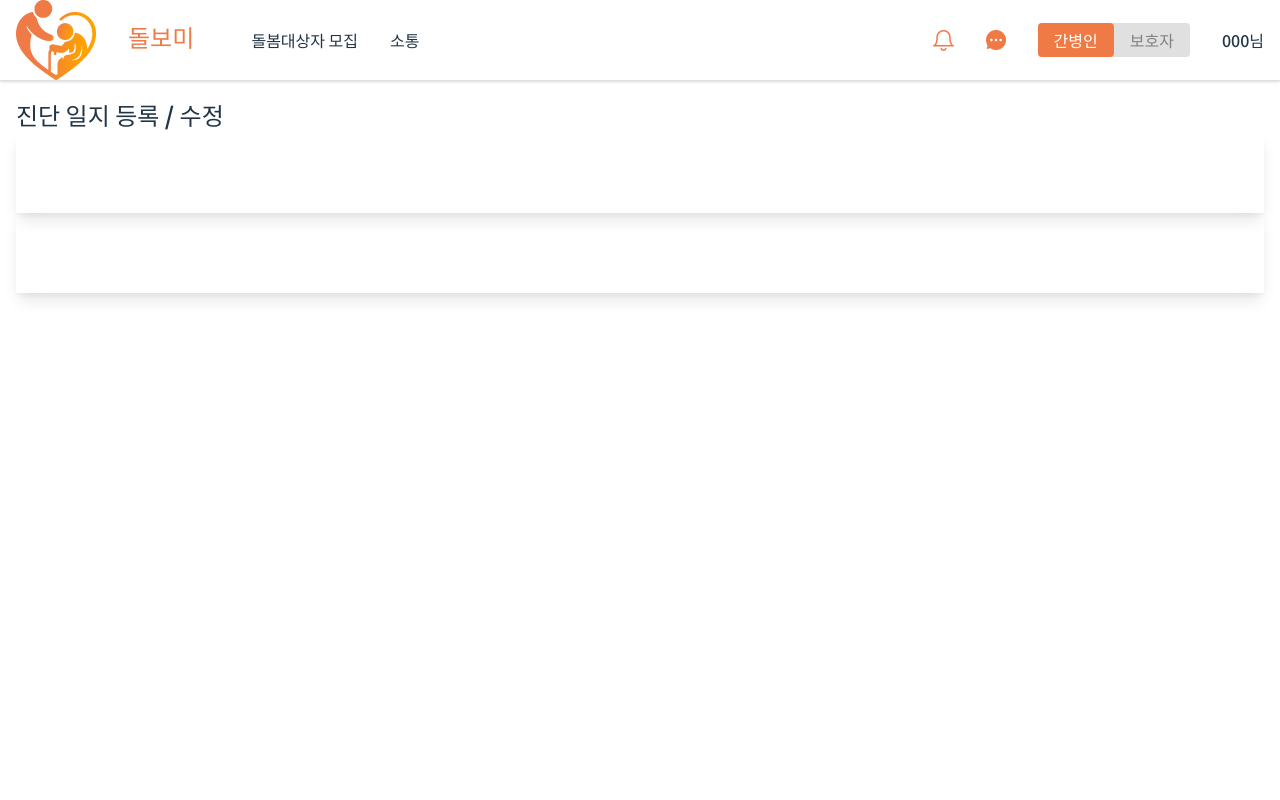
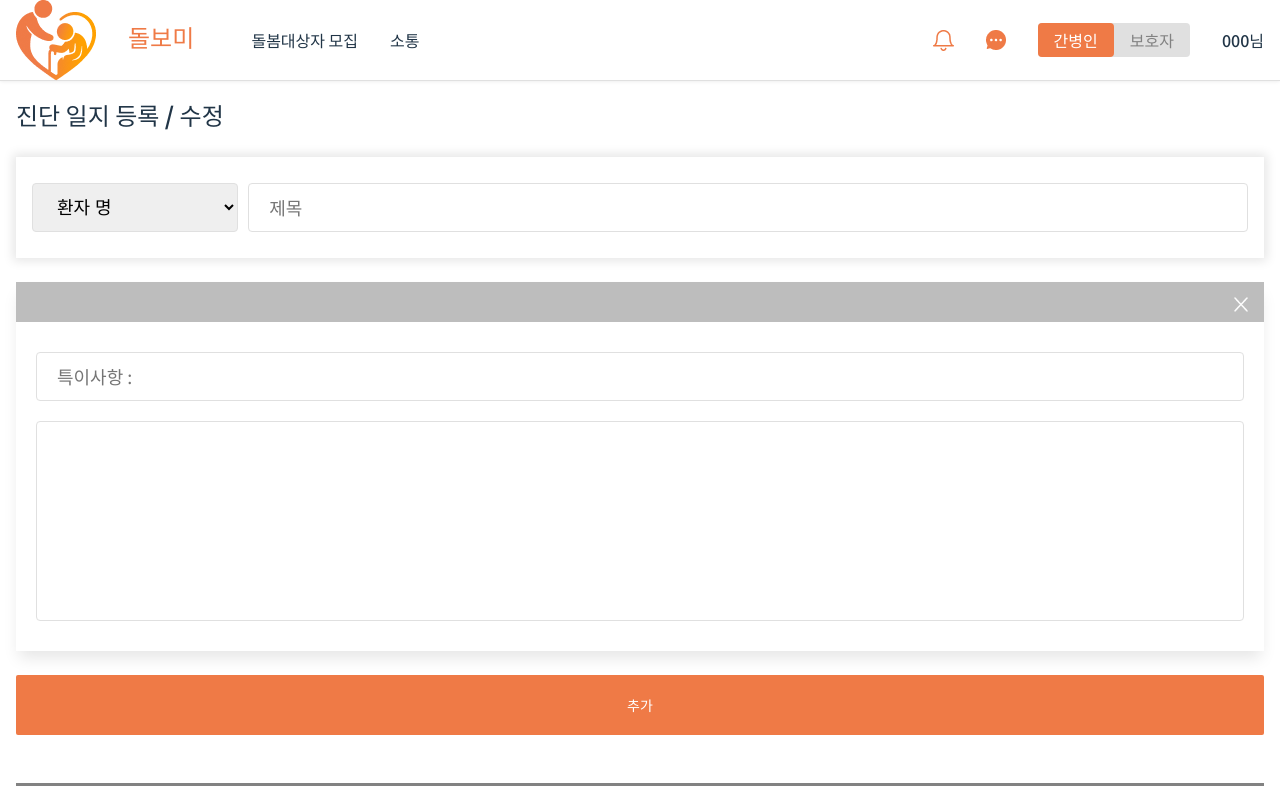
Before and after one commit to leezi0916/dolbomi, a React (Vite) app in the folder front/: page /reportform in a window 1280 px wide. Shown: the top 800 px of the page. Built offline with nearby package versions, Linux system fonts and the light colour scheme; no server answers.

Commit message:
chore : 진단일지폼 수정중

```diff
--- a/front/src/pages/CommunityBoard.jsx
+++ b/front/src/pages/CommunityBoard.jsx
@@ -3,7 +3,18 @@ import { Link } from 'react-router-dom';
 import { commuService } from '../api/community';
 import { toast } from 'react-toastify';
 import { ClipLoader } from 'react-spinners';
-import styled from 'styled-components';
+import {
+  BoardItem,
+  BoardItemTop,
+  BoardMenu,
+  BoardTop,
+  BorderDiv,
+  Button,
+  CommuBoard,
+  Input,
+  Left,
+  Right,
+} from '../styles/common/Board';
 
 const CommunityBoard = () => {
   const [error, setError] = useState(null);
@@ -43,13 +54,13 @@ const CommunityBoard = () => {
 
   return (
     <CommuBoard>
-      <BoardMunu>
+      <BoardMenu>
         <Link to="/CommunityBoard">자유게시판</Link>
         <div>공지사항</div>
         <div>1:1문의사항</div>
         {/* <Link to="/NoticeBoard">공지사항</Link>
         <Link to="/QuestionBoard">1:1문의사항</Link> */}
-      </BoardMunu>
+      </BoardMenu>
       <BoardTop>
         <Left>총 {communityList.length}건</Left>
         <Right>
@@ -79,71 +90,4 @@ const CommunityBoard = () => {
   );
 };
 
-const CommuBoard = styled.div`
-  width: 100%;
-  > div {
-    display: flex;
-    justify-content: center;
-  }
-`;
-const BoardMunu = styled.div`
-  width: 100%;
-  display: flex;
-  gap: 100px;
-  padding: 10px;
-  border-bottom: 1px solid black;
-`;
-const BoardTop = styled.div`
-  width: 100%;
-  display: flex;
-  padding-top: 5px;
-  padding-bottom: 5px;
-  border-bottom: 1px solid black;
-`;
-const Input = styled.input`
-  border: 1px solid ${({ theme }) => theme.colors.gray[5]};
-  border-radius: 4px;
-`;
-const Button = styled.button`
-  background-color: ${({ theme }) => theme.colors.secondary};
-  color: ${({ theme }) => theme.colors.white};
-`;
-
-const Left = styled.div`
-  align-self: center;
-  flex: 1;
-`;
-const Right = styled.div`
-  display: flex;
-  justify-content: flex-end;
-  flex: 4;
-  padding-right: 10px;
-  gap: 6px;
-`;
-
-const BoardItemTop = styled.div`
-  width: 100%;
-  display: flex;
-  padding-top: 4px;
-  padding-bottom: 4px;
-  border-bottom: 1px solid ${({ theme }) => theme.colors.black1};
-  > div {
-    flex: 1;
-  }
-`;
-const BoardItem = styled.div`
-  width: 100%;
-  display: flex;
-  padding-top: 2px;
-  padding-bottom: 2px;
-  border-bottom: 1px solid ${({ theme }) => theme.colors.gray[5]};
-  > div {
-    flex: 1;
-  }
-`;
-const BorderDiv = styled.div`
-  width: 100%;
-  border-top: 1px solid ${({ theme }) => theme.colors.black1};
-`;
-
 export default CommunityBoard;
--- a/front/src/pages/Report.jsx
+++ b/front/src/pages/Report.jsx
@@ -1,11 +1,23 @@
 import React from 'react';
 import { Section } from '../styles/common/Container';
 import styled from 'styled-components';
+import {
+  BoardItem,
+  BoardItemTop,
+  BoardTop,
+  BorderDiv,
+  Button,
+  CommuBoard,
+  Input,
+  Left,
+  Right,
+} from '../styles/common/Board';
 
 const Report = () => {
   return (
     <Wrap>
       <MainTitle>돌봄 대상자 정보</MainTitle>
+      <br />
       <Container>
         <Title>돌봄 대상자 :</Title>
         <p>홍길동 / 600000 / 남</p>
@@ -21,8 +33,42 @@ const Report = () => {
         <SubTitle>특이사항:</SubTitle>
         <p>의사소통 어려움, 가족 인식 못함, 볼일 혼자 못봄</p>
       </Container>
-
-      {/* 진단 일지 목록 게시판 */}
+      <br />
+      <Board>
+        <BoardTop>
+          <ListTitle>진단 일지 목록</ListTitle>
+          <Right>
+            <Fillter value="">
+              <option value="">
+                <p>날짜 : 2025 / 06</p>
+              </option>
+            </Fillter>
+            <Fillter value="">
+              <option value="">
+                <p>작성자 : 백승환</p>
+              </option>
+            </Fillter>
+            <Button>글쓰기</Button>
+          </Right>
+        </BoardTop>
+        <BoardItemTop>
+          <div>No</div>
+          <div>제목</div>
+          <div>작성자</div>
+          <div>작성 일자</div>
+          <div>조회수</div>
+        </BoardItemTop>
+        {/* {reportList.map((report) => ( */}
+        <BoardItem key="">
+          <div>1</div>
+          <div>2</div>
+          <div>3</div>
+          <div>4</div>
+          <div>5</div>
+        </BoardItem>
+        {/* ))} */}
+        <BorderDiv></BorderDiv>
+      </Board>
     </Wrap>
   );
 };
@@ -53,4 +99,26 @@ const SubTitle = styled.p`
   font-weight: ${({ theme }) => theme.fontWeights.medium};
 `;
 
+const Board = styled.div`
+  width: 100%;
+  > div {
+    display: flex;
+    justify-content: space-between;
+  }
+`;
+
+const ListTitle = styled(Left)`
+  font-size: ${({ theme }) => theme.fontSizes.xl};
+  font-weight: ${({ theme }) => theme.fontWeights.bold};
+`;
+
+const Fillter = styled.select`
+  width: 160px;
+  border: 1px solid ${({ theme }) => theme.colors.gray[5]};
+  border-radius: 4px;
+  padding: 10px;
+  font-size: ${({ theme }) => theme.fontSizes.base};
+  color: ${({ theme }) => theme.colors.gray[3]};
+`;
+
 export default Report;
--- a/front/src/pages/ReportDetail.jsx
+++ b/front/src/pages/ReportDetail.jsx
@@ -17,7 +17,7 @@ const ReportDetail = () => {
           </Btn>
         </Buttons>
       </Head>
-
+      <br />
       <Container>
         <Title>1. 신체활동 수준:</Title>
         <p>( ) 거의 없음 ( ) 보통 ( ) 활발함</p>
@@ -44,14 +44,13 @@ const ReportDetail = () => {
         <Title>7. 특이사항:</Title>
         <SubTitle>오늘 아침 혈압이 다소 높음.</SubTitle>
       </Container>
-
-      {/* 진단 일지 목록 게시판 */}
     </Wrap>
   );
 };
 
 const Wrap = styled.div`
   padding: ${({ theme }) => theme.spacing[4]};
+  margin-top: 20px;
 `;
 
 const Head = styled.div`
--- a/front/src/pages/ReportForm.jsx
+++ b/front/src/pages/ReportForm.jsx
@@ -1,13 +1,51 @@
 import React from 'react';
 import styled from 'styled-components';
 import { Section } from '../styles/common/Container';
+import { ButtonText, SubmitButton } from '../styles/common/Button';
 
 const ReportForm = () => {
   return (
     <Wrap>
       <MainTitle>진단 일지 등록 / 수정</MainTitle>
-      <Container></Container>
-      <Container></Container>
+      <br />
+      <TopContainer>
+        <Top>
+          <Name>
+            <option>환자 명</option>
+          </Name>
+          <Input placeholder="제목" />
+        </Top>
+      </TopContainer>
+      <br />
+      <Container>
+        <Header>
+          <Contents>
+            <img src="Union.png" alt="" />
+          </Contents>
+        </Header>
+        <Body>
+          <Input placeholder="특이사항 : " />
+          <MainInput />
+        </Body>
+      </Container>
+      <br />
+      <AddBtn>
+        <ButtonText>추가</ButtonText>
+      </AddBtn>
+
+      <br />
+      <br />
+      <br />
+      <Line />
+      <br />
+      <Buttons>
+        <Btn>
+          <ButtonText>삭제</ButtonText>
+        </Btn>
+        <Btn>
+          <ButtonText>등록</ButtonText>
+        </Btn>
+      </Buttons>
     </Wrap>
   );
 };
@@ -15,27 +53,101 @@ const ReportForm = () => {
 const Wrap = styled.div`
   padding: ${({ theme }) => theme.spacing[4]};
 `;
+
 const MainTitle = styled.p`
   font-size: ${({ theme }) => theme.fontSizes['2xl']};
   font-weight: ${({ theme }) => theme.fontWeights.bold};
   display: flex;
 `;
-
-const Container = styled(Section)`
+const TopContainer = styled(Section)`
   box-shadow: ${({ theme }) => theme.shadows.lg};
   display: flex;
   flex-direction: column;
   align-items: flex-start;
+  padding: 0;
 `;
 
-const Title = styled.p`
-  font-size: ${({ theme }) => theme.fontSizes.xl};
-  font-weight: ${({ theme }) => theme.fontWeights.bold};
+const Container = styled(Section)`
+  box-shadow: 0 10px 15px -3px rgba(0, 0, 0, 0.1);
+  display: flex;
+  flex-direction: column;
+  align-items: flex-start;
+  padding: 0;
 `;
 
-const SubTitle = styled.p`
-  font-size: ${({ theme }) => theme.fontSizes.base};
-  font-weight: ${({ theme }) => theme.fontWeights.medium};
+const Top = styled.div`
+  display: flex;
+  width: 100%;
+  gap: 10px;
+  padding: 16px;
 `;
 
+const Input = styled.input`
+  border: 1px solid ${({ theme }) => theme.colors.gray[5]};
+  border-radius: 4px;
+  font-size: ${({ theme }) => theme.fontSizes.lg};
+  width: 100%;
+  padding: 10px 20px;
+  margin: 10px 0;
+`;
+
+const Name = styled.select`
+  width: 20%;
+  border: 1px solid ${({ theme }) => theme.colors.gray[5]};
+  border-radius: 4px;
+  padding: 10px 20px;
+  font-size: ${({ theme }) => theme.fontSizes.lg};
+  margin: 10px 0;
+`;
+
+const Header = styled.div`
+  display: flex;
+  justify-content: flex-end;
+  width: 100%;
+  background-color: ${({ theme }) => theme.colors.gray[4]};
+`;
+
+const Contents = styled.div`
+  margin: 8px 16px;
+  > img {
+    filter: brightness(300%) saturate(0%);
+  }
+`;
+
+const MainInput = styled.input`
+  border: 1px solid ${({ theme }) => theme.colors.gray[5]};
+  border-radius: 4px;
+  font-size: ${({ theme }) => theme.fontSizes.lg};
+  width: 100%;
+  height: 200px;
+  padding: 10px 20px;
+  margin: 10px 0;
+`;
+
+const Body = styled.div`
+  width: 100%;
+  padding: 20px;
+`;
+
+const Line = styled.div`
+  width: 100%;
+  height: 3px;
+  background-color: ${({ theme }) => theme.colors.gray[3]};
+`;
+
+const Buttons = styled.div`
+  display: flex;
+  justify-content: flex-end;
+  gap: 20px;
+`;
+
+const Btn = styled(SubmitButton)`
+  width: 160px;
+  height: 60px;
+`;
+
+const AddBtn = styled(SubmitButton)`
+  width: 100%;
+  height: 60px;
+`;
 export default ReportForm;
--- a/front/src/styles/common/Board.js
+++ b/front/src/styles/common/Board.js
@@ -4,4 +4,71 @@ import { styled } from 'styled-components';
 // 단 기본적으로 맨위의 틀을가지고 가서 변경하는것을 추천하나, 많이 바뀔거같으면 아래와 같이 새로 하나 만들어서 사용하세요
 // 절대 다른 사람이 만든 컴포넌트 말없이 수정 ㄴㄴ 당신 책임
 
+export const CommuBoard = styled.div`
+  width: 100%;
+  > div {
+    display: flex;
+    justify-content: center;
+  }
+`;
+export const BoardMenu = styled.div`
+  width: 100%;
+  display: flex;
+  gap: 100px;
+  padding: 10px;
+  border-bottom: 1px solid black;
+`;
+export const BoardTop = styled.div`
+  width: 100%;
+  display: flex;
+  padding-top: 5px;
+  padding-bottom: 5px;
+  border-bottom: 1px solid black;
+`;
+export const Input = styled.input`
+  border: 1px solid ${({ theme }) => theme.colors.gray[5]};
+  border-radius: 4px;
+`;
+export const Button = styled.button`
+  background-color: ${({ theme }) => theme.colors.secondary};
+  color: ${({ theme }) => theme.colors.white};
+`;
+
+export const Left = styled.div`
+  align-self: center;
+  flex: 1;
+`;
+export const Right = styled.div`
+  display: flex;
+  justify-content: flex-end;
+  flex: 4;
+  padding-right: 10px;
+  gap: 6px;
+`;
+
+export const BoardItemTop = styled.div`
+  width: 100%;
+  display: flex;
+  padding-top: 4px;
+  padding-bottom: 4px;
+  border-bottom: 1px solid ${({ theme }) => theme.colors.black1};
+  > div {
+    flex: 1;
+  }
+`;
+export const BoardItem = styled.div`
+  width: 100%;
+  display: flex;
+  padding-top: 2px;
+  padding-bottom: 2px;
+  border-bottom: 1px solid ${({ theme }) => theme.colors.gray[5]};
+  > div {
+    flex: 1;
+  }
+`;
+export const BorderDiv = styled.div`
+  width: 100%;
+  border-top: 1px solid ${({ theme }) => theme.colors.black1};
+`;
+
 export const board = styled.div``;
--- a/front/src/styles/theme.js
+++ b/front/src/styles/theme.js
@@ -79,15 +79,25 @@ const theme = {
     '3xl': '24px',
     full: '9999px',
   },
+  // shadows: {
+  //   sm: '0 1px 2px 0 rgba(0, 0, 0, 0.05)',
+  //   base: '0 1px 3px 0 rgba(0, 0, 0, 0.1), 0 1px 2px 0 rgba(0, 0, 0, 0.06)',
+  //   md: '0 4px 6px -1px rgba(0, 0, 0, 0.1), 0 2px 4px -1px rgba(0, 0, 0, 0.06)',
+  //   lg: '0 10px 15px -3px rgba(0, 0, 0, 0.1), 0 4px 6px -2px rgba(0, 0, 0, 0.05)',
+  //   xl: '0 20px 25px -5px rgba(0, 0, 0, 0.1), 0 10px 10px -5px rgba(0, 0, 0, 0.04)',
+  //   '2xl': '0 25px 50px -12px rgba(0, 0, 0, 0.25)',
+  //   inner: 'inset 0 2px 4px 0 rgba(0, 0, 0, 0.06)',
+  //   none: 'none',
+  // },
   shadows: {
-    sm: '0 1px 2px 0 rgba(0, 0, 0, 0.05)',
-    base: '0 1px 3px 0 rgba(0, 0, 0, 0.1), 0 1px 2px 0 rgba(0, 0, 0, 0.06)',
-    md: '0 4px 6px -1px rgba(0, 0, 0, 0.1), 0 2px 4px -1px rgba(0, 0, 0, 0.06)',
-    lg: '0 10px 15px -3px rgba(0, 0, 0, 0.1), 0 4px 6px -2px rgba(0, 0, 0, 0.05)',
-    xl: '0 20px 25px -5px rgba(0, 0, 0, 0.1), 0 10px 10px -5px rgba(0, 0, 0, 0.04)',
-    '2xl': '0 25px 50px -12px rgba(0, 0, 0, 0.25)',
-    inner: 'inset 0 2px 4px 0 rgba(0, 0, 0, 0.06)',
-    none: 'none',
+    sm: '0 0 2px 0 rgba(0, 0, 0, 0.05)', // 작은 그림자
+    base: '0 0 4px 0 rgba(0, 0, 0, 0.1)', // 기본 그림자
+    md: '0 0 6px 1px rgba(0, 0, 0, 0.1)', // 중간 그림자
+    lg: '0 0 10px 3px rgba(0, 0, 0, 0.1)', // 큰 그림자
+    xl: '0 0 20px 5px rgba(0, 0, 0, 0.1)', // 매우 큰 그림자
+    '2xl': '0 0 50px 12px rgba(0, 0, 0, 0.25)', // 확산 그림자
+    inner: 'inset 0 0 4px 0 rgba(0, 0, 0, 0.06)', // 내부 그림자
+    none: 'none', // 그림자 없음
   },
   zIndices: {
     hide: -1,
```
